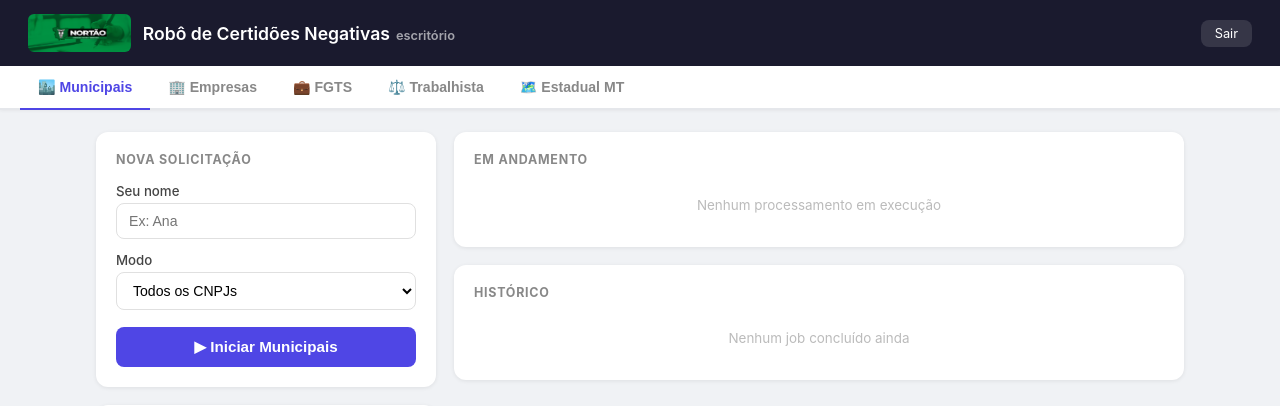
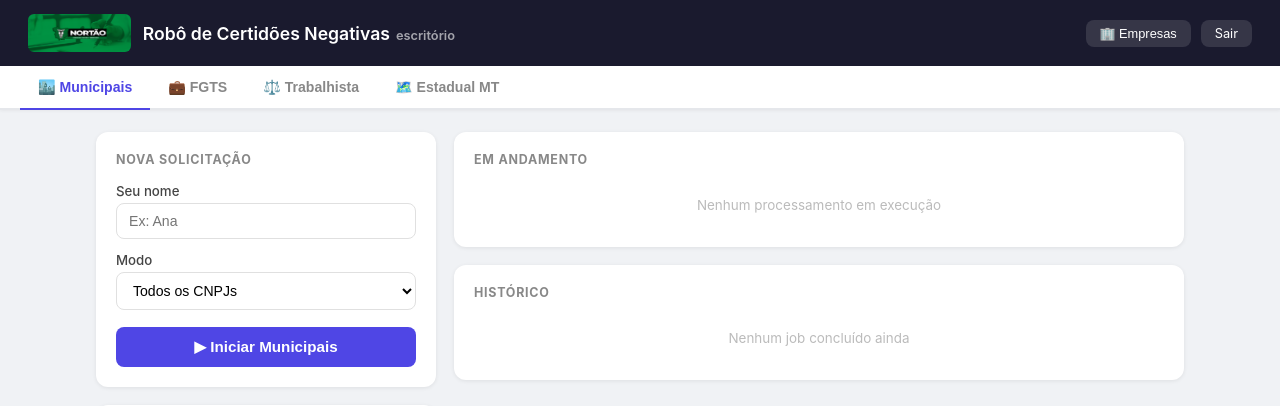
Before and after one commit to raulfloss/roboescrit-rio, a Flask app: page / in a window 1280 px wide. Shown: the top 406 px of the page. Run offline with Flask 3, Linux system fonts and the light colour scheme; the visitor is signed in with stand-in values (Sample User, id 1); data that the repository does not hold is empty.

Commit message:
Move aba Empresas para o header ao lado de Sair
Co-Authored-By: Claude Sonnet 4.6 <noreply@anthropic.com>

```diff
--- a/templates/index.html
+++ b/templates/index.html
@@ -11,7 +11,7 @@ body{font-family:-apple-system,BlinkMacSystemFont,'Segoe UI',sans-serif;backgrou
 header{background:#1a1a2e;color:#fff;padding:14px 28px;display:flex;align-items:center;gap:12px;box-shadow:0 2px 8px rgba(0,0,0,.25)}
 header h1{font-size:1.1rem;font-weight:600}
 header small{font-size:.8rem;opacity:.6;margin-left:6px}
-#hd-usuario{margin-left:auto;font-size:.85rem;opacity:.8}
+#hd-usuario{font-size:.85rem;opacity:.8}
 .wrap{max-width:1120px;margin:0 auto;padding:22px 16px;display:grid;grid-template-columns:340px 1fr;gap:18px}
 .card{background:#fff;border-radius:12px;padding:20px;box-shadow:0 1px 4px rgba(0,0,0,.08)}
 .card-title{font-size:.78rem;font-weight:700;text-transform:uppercase;letter-spacing:.06em;color:#888;margin-bottom:16px}
@@ -147,13 +147,15 @@ mark{background:#fef3c7;border-radius:2px;padding:0 1px}
   <div>
     <h1>Robô de Certidões Negativas<small>escritório</small></h1>
   </div>
-  <div id="hd-usuario"></div>
-  <a href="/logout" style="margin-left:16px;padding:6px 14px;background:rgba(255,255,255,.12);color:#fff;border-radius:8px;font-size:.8rem;text-decoration:none;white-space:nowrap">Sair</a>
+  <div style="margin-left:auto;display:flex;align-items:center;gap:10px">
+    <div id="hd-usuario" style="font-size:.85rem;opacity:.8"></div>
+    <button onclick="trocarTab('emp',this)" style="padding:6px 14px;background:rgba(255,255,255,.12);color:#fff;border:none;border-radius:8px;font-size:.8rem;cursor:pointer;white-space:nowrap">🏢 Empresas</button>
+    <a href="/logout" style="padding:6px 14px;background:rgba(255,255,255,.12);color:#fff;border-radius:8px;font-size:.8rem;text-decoration:none;white-space:nowrap">Sair</a>
+  </div>
 </header>
 
 <nav class="tab-nav">
   <button class="tab-btn ativo" onclick="trocarTab('proc',this)">🏙️ Municipais</button>
-  <button class="tab-btn" onclick="trocarTab('emp',this)">🏢 Empresas</button>
   <button class="tab-btn" onclick="trocarTab('fgts',this)">💼 FGTS</button>
   <button class="tab-btn" onclick="trocarTab('trabalhista',this)">⚖️ Trabalhista</button>
   <button class="tab-btn" onclick="trocarTab('estadual-mt',this)">🗺️ Estadual MT</button>
```
